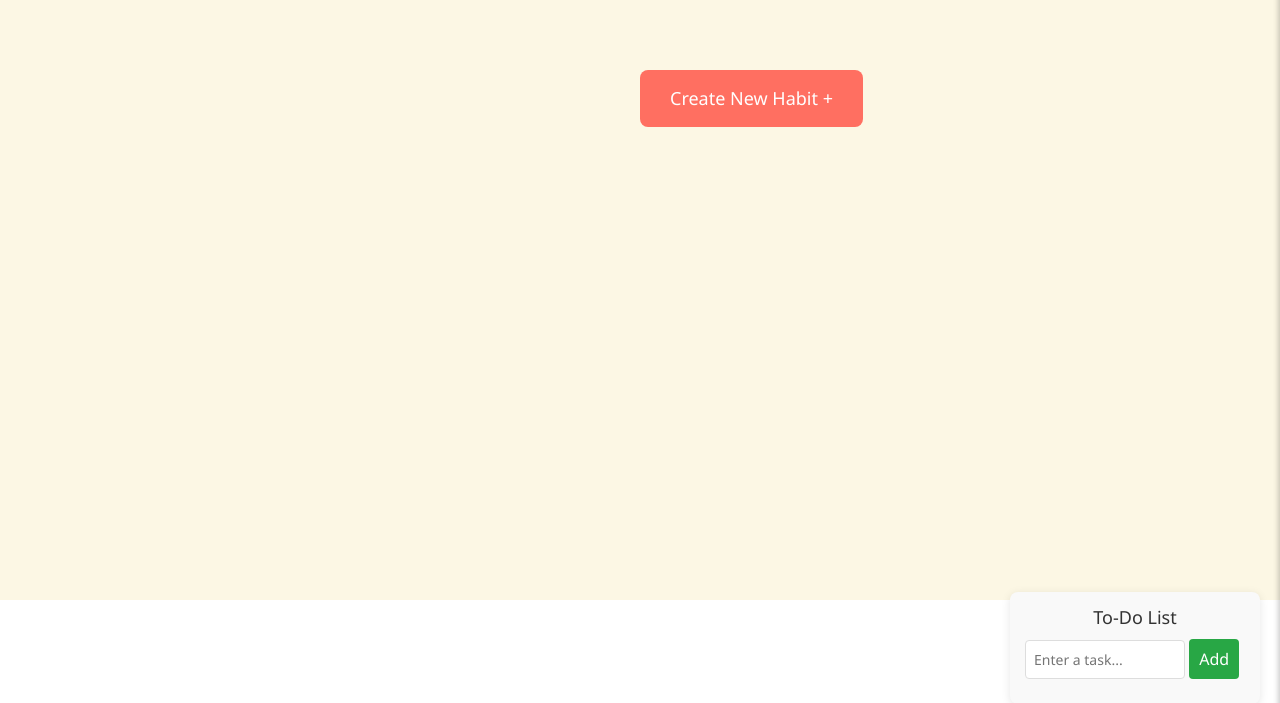
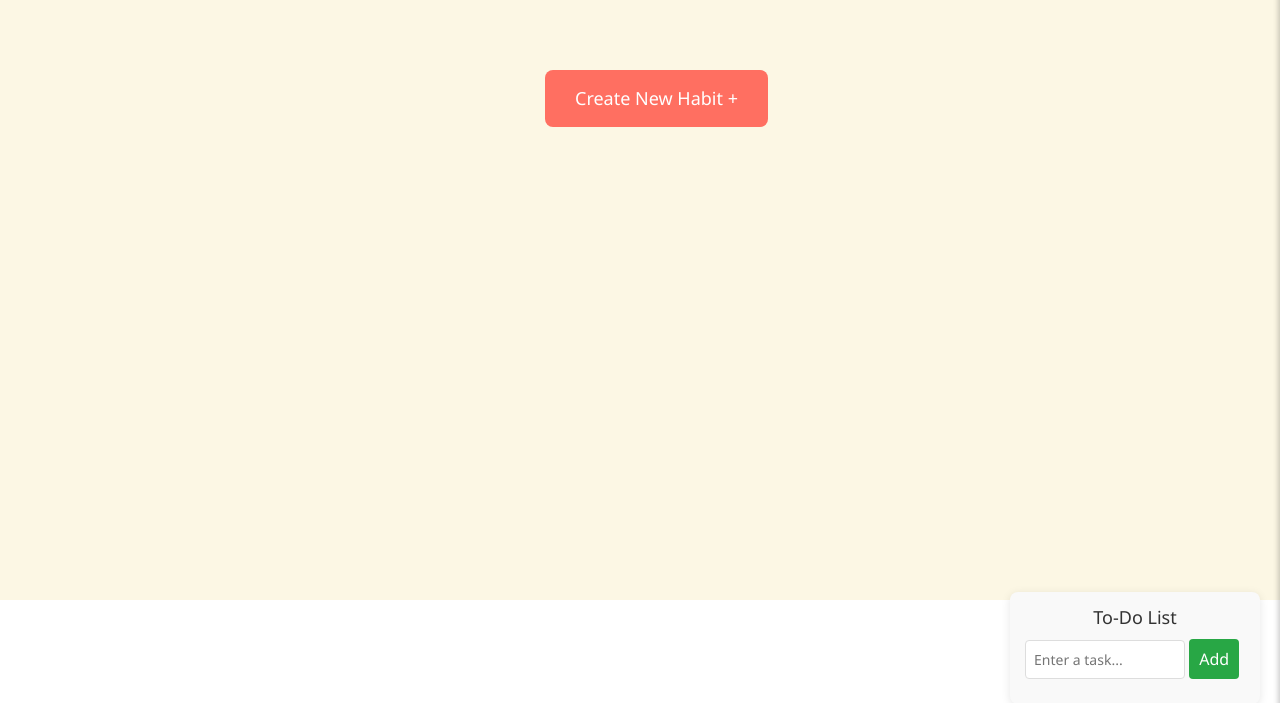
Before and after one commit to dhyan-s/habit-tracker-idp, a Flask app: page / in a window 1280 px wide. Shown: the part 76-779 px from the top of the page. Run offline with Flask 3, Linux system fonts and the light colour scheme; the visitor is signed in with stand-in values (Sample User, id 1); data that the repository does not hold is empty; some libraries are stand-ins or nearby versions; some web fonts are replaced.

Commit message:
Fixed navbar, todolist (#3)
* removed "today" and archive

* changed some basic stuff

* added logo for the cards of habits

* positioning

* test change

* Fixed the bug of the habit button going below the page, added a todolist page

* changed the button to centre

* see, its 12am, im commiting babies

---------

Co-authored-by: S. Dhyanesh <dhyan130709@gmail.com>
Co-authored-by: S. Dhyanesh <106443221+dhyan-s@users.noreply.github.com>

```diff
--- a/website/static/homepage.js
+++ b/website/static/homepage.js
@@ -65,5 +65,4 @@ document.getElementById('addTaskButton').addEventListener('click', function() {
     }
 });
 
-
 document.addEventListener('DOMContentLoaded', displayAllHabits);
--- a/website/static/styles/homepage.css
+++ b/website/static/styles/homepage.css
@@ -23,6 +23,7 @@ header {
 header ul {
     display: inline;
 }
+
 
 .top {
     margin: 0;
@@ -56,6 +57,7 @@ header ul {
 .button-section {
     text-align: center;
     margin-top: 30px;
+    margin-right: 190px;
 }
 
 .button {
```
